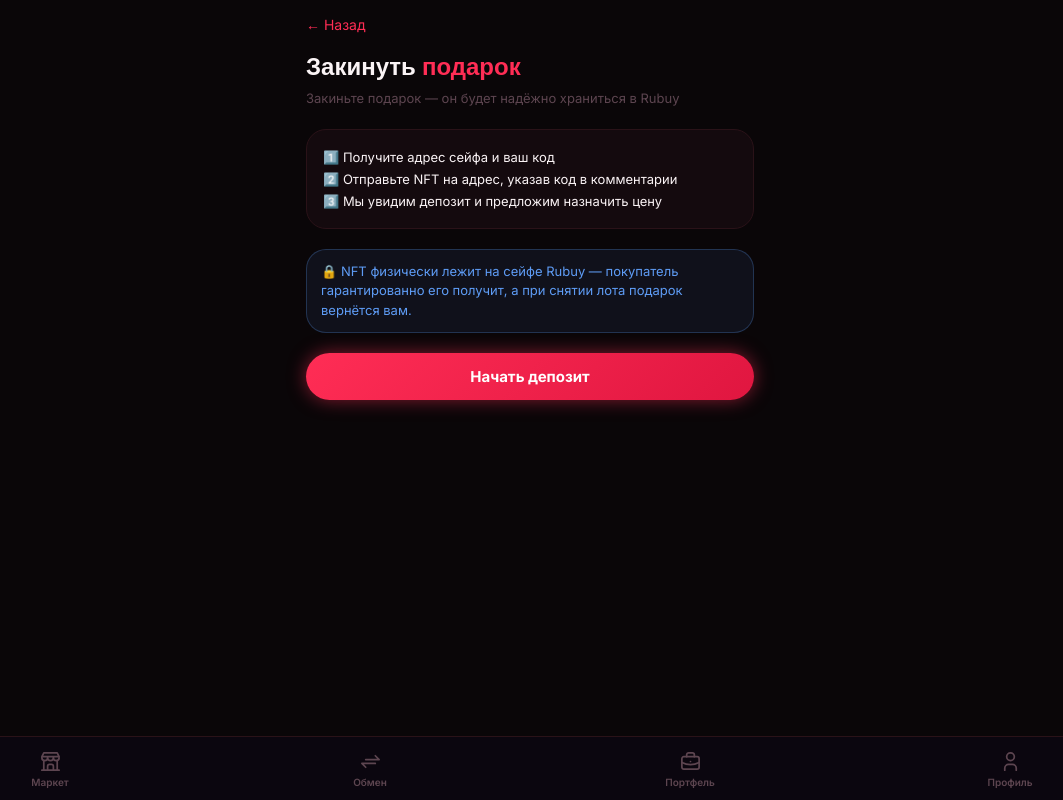
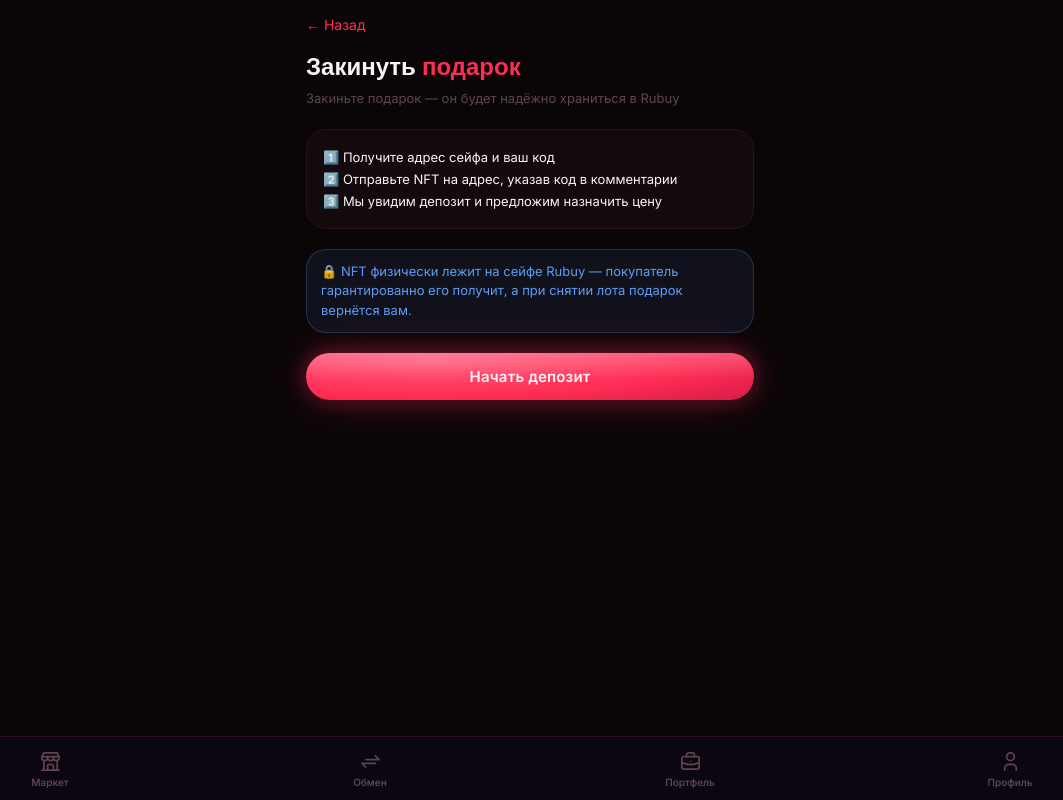
Before and after one commit to potonnickpridumayu/giftsafe-miniapp, a React (Vite) app: page /sell in a window 1280 px wide. Shown: the whole page, without its empty margins (110-1173 px from the left). Built offline with nearby package versions, Linux system fonts and the light colour scheme; what @tonconnect/ui-react would draw is missing.

Commit message:
Redesign primary buttons: warm radial glow instead of flat gradient

```diff
--- a/src/pages/Profile.jsx
+++ b/src/pages/Profile.jsx
@@ -340,8 +340,8 @@ export default function Profile() {
           onClick={() => { haptic('light'); setShowDeposit(v => !v); setShowWithdraw(false); setDepositStatus(null); setDepositAmount('0.1') }}
           style={{
             marginTop: 12, padding: '10px 24px', borderRadius: 999,
-            background: 'linear-gradient(135deg, var(--gold), var(--gold-deep))',
-            color: '#fff', fontWeight: 700, fontSize: 14,
+            background: 'var(--gold-radial)', boxShadow: 'var(--gold-glow)',
+            color: '#fff5f7', fontWeight: 600, letterSpacing: '0.2px', fontSize: 14,
             border: 'none', cursor: 'pointer',
           }}
         >
@@ -384,8 +384,8 @@ export default function Profile() {
               onClick={handleDeposit}
               style={{
                 padding: '10px 16px', borderRadius: 999,
-                background: 'linear-gradient(135deg, var(--gold), var(--gold-deep))',
-                color: '#fff', fontWeight: 700,
+                background: 'var(--gold-radial)',
+                color: '#fff5f7', fontWeight: 600, letterSpacing: '0.2px',
                 border: 'none', cursor: 'pointer', fontSize: 14,
                 boxShadow: 'var(--gold-glow)',
               }}
@@ -421,8 +421,8 @@ export default function Profile() {
               onClick={handleWithdraw}
               style={{
                 padding: '10px 16px', borderRadius: 999,
-                background: 'linear-gradient(135deg, var(--gold), var(--gold-deep))',
-                color: '#fff', fontWeight: 700,
+                background: 'var(--gold-radial)',
+                color: '#fff5f7', fontWeight: 600, letterSpacing: '0.2px',
                 border: 'none', cursor: 'pointer', fontSize: 14,
                 boxShadow: 'var(--gold-glow)',
               }}
--- a/src/styles/global.css
+++ b/src/styles/global.css
@@ -14,7 +14,8 @@
   --gold-light: #ff5c7c;
   --gold-deep: #e01640;
   --gold-dim: rgba(255, 45, 85, 0.14);
-  --gold-glow: 0 0 18px rgba(255, 45, 85, 0.5);
+  --gold-glow: 0 2px 4px rgba(0, 0, 0, 0.3), 0 0 20px rgba(255, 45, 85, 0.42), 0 0 52px rgba(255, 45, 85, 0.2);
+  --gold-radial: radial-gradient(130% 170% at 28% 15%, var(--gold-light) 0%, var(--gold) 45%, #b30d38 100%);
 
   --money-1: #f2c14e;
   --money-2: #cf8f2e;
@@ -115,9 +116,20 @@ html, body {
 }
 
 .btn-primary {
-  background: linear-gradient(135deg, var(--gold), var(--gold-deep));
-  color: #fff;
+  background: var(--gold-radial);
+  color: #fff5f7;
+  font-weight: 600;
+  letter-spacing: 0.2px;
   box-shadow: var(--gold-glow);
+  position: relative;
+  overflow: hidden;
+}
+.btn-primary::before {
+  content: '';
+  position: absolute;
+  inset: 0;
+  background: linear-gradient(to bottom, rgba(255, 255, 255, 0.22), transparent 55%);
+  pointer-events: none;
 }
 .btn-primary:active { transform: scale(0.96); filter: brightness(1.15); }
 
```
